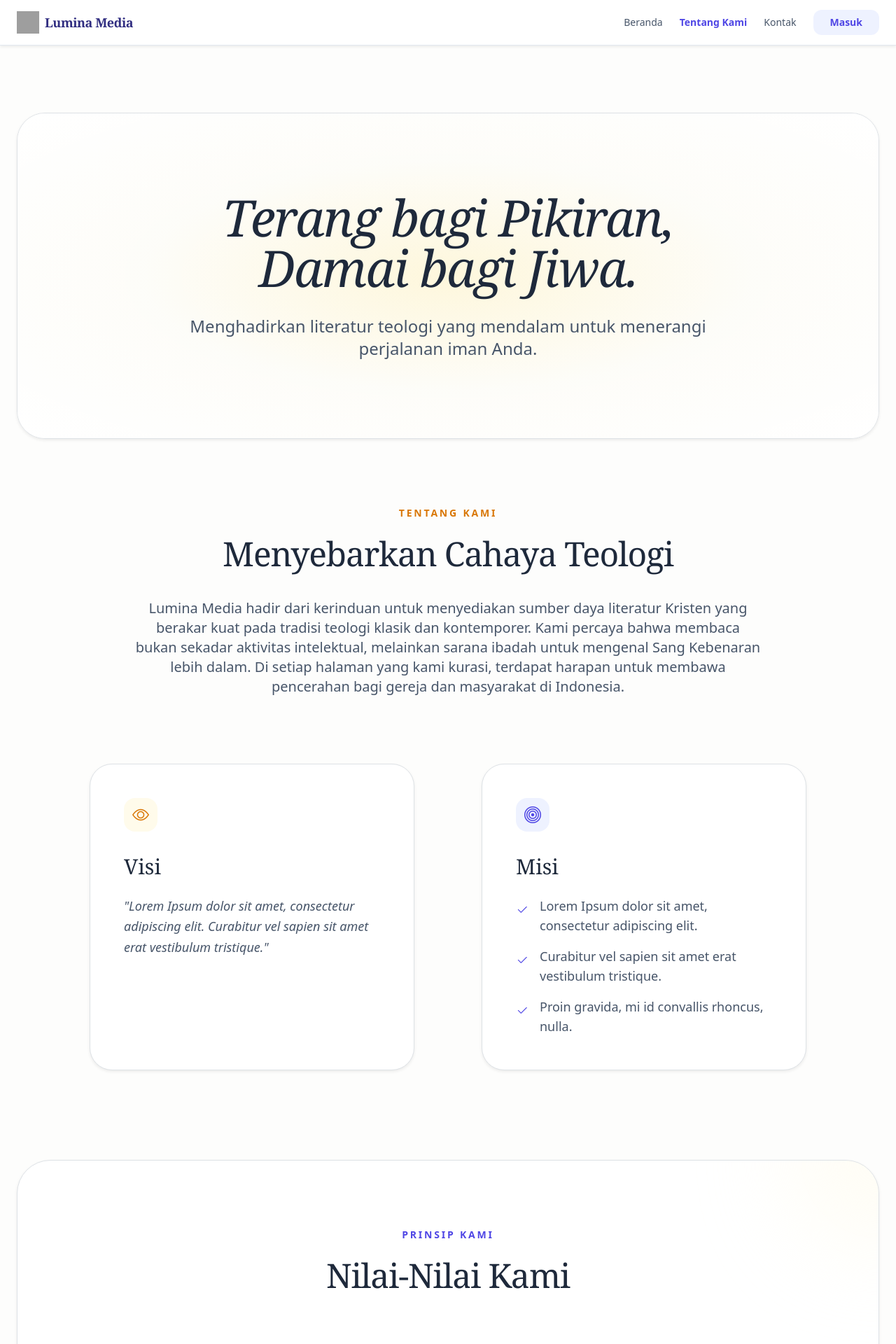
After one commit to rwbu69/lumina_devstorm, a Laravel app: page /tentang-kami in a window 1280 px wide. The commit adds this page. Shown: the top 1920 px of the page at 70% size. Run offline with Laravel 12, Linux system fonts and the light colour scheme; some libraries are stand-ins or nearby versions; grey boxes are pictures that could not be loaded.

Commit message:
benerin guest pages

```diff
--- /dev/null
+++ b/resources/views/about.blade.php
@@ -0,0 +1,108 @@
+<x-app-layout :hideNavbar="true">
+    <x-user-navbar />
+
+    <div class="min-h-screen bg-[#FDFDFC] font-sans">
+        <div class="max-w-7xl mx-auto px-4 sm:px-6 lg:px-8 py-16 md:py-24">
+
+            {{-- Section 1: Hero --}}
+            <div class="relative rounded-[2.5rem] p-16 md:p-28 text-center mb-24 overflow-hidden border border-amber-100/50 shadow-sm">
+                <!-- Subtle Gold Radial Gradient Background -->
+                <div class="absolute inset-0 bg-[radial-gradient(ellipse_at_center,_var(--tw-gradient-stops))] from-amber-100/60 via-amber-50/20 to-white"></div>
+
+                <div class="relative z-10">
+                    <h1 class="text-5xl md:text-7xl font-serif text-slate-800 mb-8 italic tracking-tight">Terang bagi Pikiran,<br>Damai bagi Jiwa.</h1>
+                    <p class="text-slate-600 text-lg md:text-2xl max-w-3xl mx-auto font-light leading-relaxed">
+                        Menghadirkan literatur teologi yang mendalam untuk menerangi perjalanan iman Anda.
+                    </p>
+                </div>
+            </div>
+
+            {{-- Section 2: Tentang Kami & Visi Misi --}}
+            <div class="mb-32">
+                <div class="text-center mb-20">
+                    <p class="text-amber-600 font-bold tracking-[0.2em] text-sm uppercase mb-4">Tentang Kami</p>
+                    <h2 class="text-4xl md:text-5xl font-serif text-slate-800 mb-10 tracking-tight">Menyebarkan Cahaya Teologi</h2>
+                    <p class="text-slate-600 text-lg md:text-xl max-w-4xl mx-auto leading-relaxed font-light">
+                        Lumina Media hadir dari kerinduan untuk menyediakan sumber daya literatur Kristen yang berakar kuat pada tradisi teologi klasik dan kontemporer. Kami percaya bahwa membaca bukan sekadar aktivitas intelektual, melainkan sarana ibadah untuk mengenal Sang Kebenaran lebih dalam. Di setiap halaman yang kami kurasi, terdapat harapan untuk membawa pencerahan bagi gereja dan masyarakat di Indonesia.
+                    </p>
+                </div>
+
+                <div class="grid grid-cols-1 md:grid-cols-2 gap-16 md:gap-24 mt-24 max-w-5xl mx-auto items-start">
+                    <div class="bg-white p-12 rounded-[2rem] border border-slate-100 shadow-sm h-full">
+                        <div class="w-12 h-12 bg-amber-50 text-amber-600 rounded-2xl flex items-center justify-center mb-8">
+                            <i class="bi bi-eye text-2xl"></i>
+                        </div>
+                        <h3 class="text-3xl font-serif text-slate-800 mb-6">Visi</h3>
+                        <p class="text-slate-600 italic text-lg leading-relaxed">"Lorem Ipsum dolor sit amet, consectetur adipiscing elit. Curabitur vel sapien sit amet erat vestibulum tristique."</p>
+                    </div>
+                    <div class="bg-white p-12 rounded-[2rem] border border-slate-100 shadow-sm h-full">
+                        <div class="w-12 h-12 bg-indigo-50 text-indigo-600 rounded-2xl flex items-center justify-center mb-8">
+                            <i class="bi bi-bullseye text-2xl"></i>
+                        </div>
+                        <h3 class="text-3xl font-serif text-slate-800 mb-6">Misi</h3>
+                        <ul class="space-y-4 text-slate-600 text-lg font-light">
+                            <li class="flex items-start">
+                                <i class="bi bi-check2 text-indigo-600 mt-1.5 mr-4"></i>
+                                <span>Lorem Ipsum dolor sit amet, consectetur adipiscing elit.</span>
+                            </li>
+                            <li class="flex items-start">
+                                <i class="bi bi-check2 text-indigo-600 mt-1.5 mr-4"></i>
+                                <span>Curabitur vel sapien sit amet erat vestibulum tristique.</span>
+                            </li>
+                            <li class="flex items-start">
+                                <i class="bi bi-check2 text-indigo-600 mt-1.5 mr-4"></i>
+                                <span>Proin gravida, mi id convallis rhoncus, nulla.</span>
+                            </li>
+                        </ul>
+                    </div>
+                </div>
+            </div>
+
+            {{-- Section 3: Nilai-Nilai Kami --}}
+            <div class="bg-white rounded-[3rem] p-16 md:p-24 text-center border border-slate-100 shadow-sm relative overflow-hidden">
+                <div class="absolute top-0 right-0 w-64 h-64 bg-amber-50 rounded-full blur-3xl opacity-50 -translate-y-1/2 translate-x-1/2"></div>
+                <div class="absolute bottom-0 left-0 w-64 h-64 bg-indigo-50 rounded-full blur-3xl opacity-50 translate-y-1/2 -translate-x-1/2"></div>
+
+                <div class="relative z-10">
+                    <p class="text-indigo-600 font-bold tracking-[0.2em] text-sm uppercase mb-4">Prinsip Kami</p>
+                    <h2 class="text-4xl md:text-5xl font-serif text-slate-800 mb-20 tracking-tight">Nilai-Nilai Kami</h2>
+
+                    <div class="grid grid-cols-1 md:grid-cols-3 gap-16">
+                        <div class="flex flex-col items-center group">
+                            <div class="w-20 h-20 bg-slate-50 group-hover:bg-indigo-50 transition-colors rounded-full flex items-center justify-center mb-8">
+                                <i class="bi bi-book text-3xl text-indigo-900 group-hover:text-indigo-600 transition-colors"></i>
+                            </div>
+                            <h4 class="text-2xl font-serif text-slate-800 mb-4">Nilai 1</h4>
+                            <p class="text-slate-500 font-light leading-relaxed">Penjelasan singkat mengenai nilai pertama yang menjadi pondasi utama kami.</p>
+                        </div>
+                        <div class="flex flex-col items-center group">
+                            <div class="w-20 h-20 bg-slate-50 group-hover:bg-amber-50 transition-colors rounded-full flex items-center justify-center mb-8">
+                                <i class="bi bi-stars text-3xl text-amber-700 group-hover:text-amber-600 transition-colors"></i>
+                            </div>
+                            <h4 class="text-2xl font-serif text-slate-800 mb-4">Nilai 2</h4>
+                            <p class="text-slate-500 font-light leading-relaxed">Penjelasan singkat mengenai nilai kedua yang memandu setiap langkah kami.</p>
+                        </div>
+                        <div class="flex flex-col items-center group">
+                            <div class="w-20 h-20 bg-slate-50 group-hover:bg-indigo-50 transition-colors rounded-full flex items-center justify-center mb-8">
+                                <i class="bi bi-lamp text-3xl text-indigo-900 group-hover:text-indigo-600 transition-colors"></i>
+                            </div>
+                            <h4 class="text-2xl font-serif text-slate-800 mb-4">Nilai 3</h4>
+                            <p class="text-slate-500 font-light leading-relaxed">Penjelasan singkat mengenai nilai ketiga yang menjadi tujuan akhir kami.</p>
+                        </div>
+                    </div>
+                </div>
+            </div>
+
+        </div>
+    </div>
+
+    <div class="border-t border-slate-200 py-10 font-sans bg-white">
+        <div class="max-w-7xl mx-auto px-4 sm:px-6 lg:px-8 flex flex-col md:flex-row justify-between items-center gap-4">
+            <div class="flex items-center space-x-3">
+                <img src="{{ asset('images/logolumina.svg') }}" alt="Logo Lumina" class="w-6 h-6 grayscale opacity-70">
+                <span class="font-bold text-lg tracking-widest font-serif text-slate-400 uppercase">Lumina Media</span>
+            </div>
+            <span class="text-slate-400 text-sm font-light">© {{ date('Y') }} Lumina Media. Hak Cipta Dilindungi.</span>
+        </div>
+    </div>
+</x-app-layout>
--- a/resources/views/components/admin/sidebar.blade.php
+++ b/resources/views/components/admin/sidebar.blade.php
@@ -41,7 +41,7 @@
         </button>
 
         <a class="navbar-brand fw-semibold mb-0 d-inline-flex align-items-center gap-2" href="{{ route('admin.dashboard') }}">
-            <img src="{{ asset('favicon.svg') }}" style="width:20px;height:20px;" alt="Logo" />
+            <img src="{{ asset('images/logolumina.svg') }}" style="width:20px;height:20px;" alt="Logo" />
             Lumina Media
         </a>
 
@@ -63,7 +63,7 @@
         <div class="p-4">
             <div class="d-flex align-items-center gap-3">
                 <div class="rounded-circle" style="width:44px;height:44px;background:rgba(var(--bs-primary-rgb), .10);display:grid;place-items:center;overflow:hidden;">
-                    <img src="{{ asset('favicon.svg') }}" style="width:24px;height:24px;display:block;margin:0;padding:0;" alt="Logo" />
+                    <img src="{{ asset('images/logolumina.svg') }}" style="width:24px;height:24px;display:block;margin:0;padding:0;" alt="Logo" />
                 </div>
                 <div class="lh-sm">
                     <div class="fw-semibold">Lumina Media</div>
@@ -104,7 +104,7 @@
         <div class="d-flex align-items-center justify-content-between gap-2">
             <div class="d-flex align-items-center gap-3">
                 <div class="rounded-circle" style="width:44px;height:44px;background:rgba(var(--bs-primary-rgb), .10);display:grid;place-items:center;overflow:hidden;flex-shrink:0;">
-                    <img src="{{ asset('favicon.svg') }}" style="width:24px;height:24px;display:block;margin:0;padding:0;" alt="Logo" />
+                    <img src="{{ asset('images/logolumina.svg') }}" style="width:24px;height:24px;display:block;margin:0;padding:0;" alt="Logo" />
                 </div>
                 <div class="lh-sm sidebar-text">
                     <div class="fw-semibold">Lumina Media</div>
--- a/resources/views/components/user-navbar.blade.php
+++ b/resources/views/components/user-navbar.blade.php
@@ -21,39 +21,35 @@
     <div class="max-w-7xl mx-auto px-4 sm:px-6 lg:px-8">
         <div class="flex justify-between h-16 items-center">
 
-            <!-- Left Side: Logo & Brand + Search Bar -->
+            <!-- Left Side: Logo & Brand -->
             <div class="flex items-center space-x-6 flex-grow max-w-xl">
                 <!-- Brand Logo & Teks -->
                 <a class="flex items-center space-x-2 text-indigo-900 hover:text-indigo-700 transition-colors flex-shrink-0" href="{{ auth()->check() ? route('home') : route('welcome') }}">
-                    <span class="inline-flex items-center justify-content-center rounded-full bg-indigo-50 text-indigo-600 w-8 h-8 shadow-sm">
-                        <i class="bi bi-moon-stars-fill text-sm"></i>
-                    </span>
+                    <img src="{{ asset('images/logolumina.svg') }}" alt="Logo Lumina" class="w-8 h-8">
                     <span class="font-bold text-lg tracking-tight font-serif">Lumina Media</span>
                 </a>
-
-                <!-- Search Bar -->
-                <div class="relative w-full hidden sm:block">
-                    <form action="{{ auth()->check() ? route('catalog.index') : route('login') }}" method="GET">
-                        <span class="absolute inset-y-0 left-0 flex items-center pl-3">
-                            <i class="bi bi-search text-slate-400"></i>
-                        </span>
-                        <input type="text" name="q" placeholder="Cari buku..." class="w-full pl-10 pr-4 py-1.5 border border-slate-200 rounded-xl text-sm focus:outline-none focus:ring-2 focus:ring-indigo-500 focus:border-indigo-500 transition-all bg-slate-50/50 hover:bg-slate-50 focus:bg-white">
-                    </form>
-                </div>
             </div>
 
             <!-- Right Side: Nav Links, Cart Icon, Profile Avatar -->
             <div class="flex items-center space-x-6">
                 <!-- Navigation Links -->
                 <div class="hidden md:flex items-center space-x-6">
-                    <a href="{{ auth()->check() ? route('home') : route('welcome') }}" class="text-indigo-600 font-semibold text-sm transition-colors">Beranda</a>
-                    <a href="{{ auth()->check() ? route('catalog.index') : route('login') }}" class="text-slate-600 hover:text-indigo-600 font-medium text-sm transition-colors">Katalog</a>
-                    <a href="{{ auth()->check() ? route('collection.index') : route('login') }}" class="text-slate-600 hover:text-indigo-600 font-medium text-sm transition-colors">Koleksi Saya</a>
-                    <a href="#" class="text-slate-600 hover:text-indigo-600 font-medium text-sm transition-colors">Kontak</a>
+                    @auth
+                        <a href="{{ route('home') }}" class="{{ request()->routeIs('home') ? 'text-indigo-600 font-semibold' : 'text-slate-600 hover:text-indigo-600 font-medium' }} text-sm transition-colors">Beranda</a>
+                        <a href="{{ route('catalog.index') }}" class="{{ request()->routeIs('catalog.*') ? 'text-indigo-600 font-semibold' : 'text-slate-600 hover:text-indigo-600 font-medium' }} text-sm transition-colors">Katalog</a>
+                        <a href="{{ route('collection.index') }}" class="{{ request()->routeIs('collection.*') ? 'text-indigo-600 font-semibold' : 'text-slate-600 hover:text-indigo-600 font-medium' }} text-sm transition-colors">Koleksi Saya</a>
+                        <a href="{{ route('kontak') }}" class="{{ request()->routeIs('kontak') ? 'text-indigo-600 font-semibold' : 'text-slate-600 hover:text-indigo-600 font-medium' }} text-sm transition-colors">Kontak</a>
+                        <a href="{{ route('about') }}" class="{{ request()->routeIs('about') ? 'text-indigo-600 font-semibold' : 'text-slate-600 hover:text-indigo-600 font-medium' }} text-sm transition-colors">Tentang Kami</a>
+                    @else
+                        <a href="{{ route('welcome') }}" class="{{ request()->routeIs('welcome') ? 'text-indigo-600 font-semibold' : 'text-slate-600 hover:text-indigo-600 font-medium' }} text-sm transition-colors">Beranda</a>
+                        <a href="{{ route('about') }}" class="{{ request()->routeIs('about') ? 'text-indigo-600 font-semibold' : 'text-slate-600 hover:text-indigo-600 font-medium' }} text-sm transition-colors">Tentang Kami</a>
+                        <a href="{{ route('kontak') }}" class="{{ request()->routeIs('kontak') ? 'text-indigo-600 font-semibold' : 'text-slate-600 hover:text-indigo-600 font-medium' }} text-sm transition-colors">Kontak</a>
+                    @endauth
                 </div>
 
+                @auth
                 <!-- Shopping Cart Icon -->
-                <a href="{{ auth()->check() ? route('cart.index') : route('login') }}" class="text-slate-500 hover:text-indigo-600 transition-colors relative p-1.5 rounded-xl hover:bg-slate-50">
+                <a href="{{ route('cart.index') }}" class="text-slate-500 hover:text-indigo-600 transition-colors relative p-1.5 rounded-xl hover:bg-slate-50">
                     <i class="bi bi-cart3 text-xl"></i>
                     @php
                         $cartCount = session('cart') ? count(session('cart')) : 0;
@@ -62,6 +58,7 @@
                         <span class="absolute top-1 right-1 w-2.5 h-2.5 bg-rose-500 rounded-full border border-white"></span>
                     @endif
                 </a>
+                @endauth
 
                 <!-- Profile & Dropdown -->
                 <div class="relative">
--- a/routes/web.php
+++ b/routes/web.php
@@ -20,6 +20,12 @@ use Illuminate\Support\Facades\Route;
 */
 
 Route::get('/', [HomeController::class, 'index'])->name('welcome');
+Route::get('/tentang-kami', function () {
+    return view('about');
+})->name('about');
+Route::get('/kontak', function () {
+    return view('contact');
+})->name('kontak');
 
 /*
 |--------------------------------------------------------------------------
```
Also changed, not shown: resources/views/contact.blade.php (added, +83 -0 lines).
